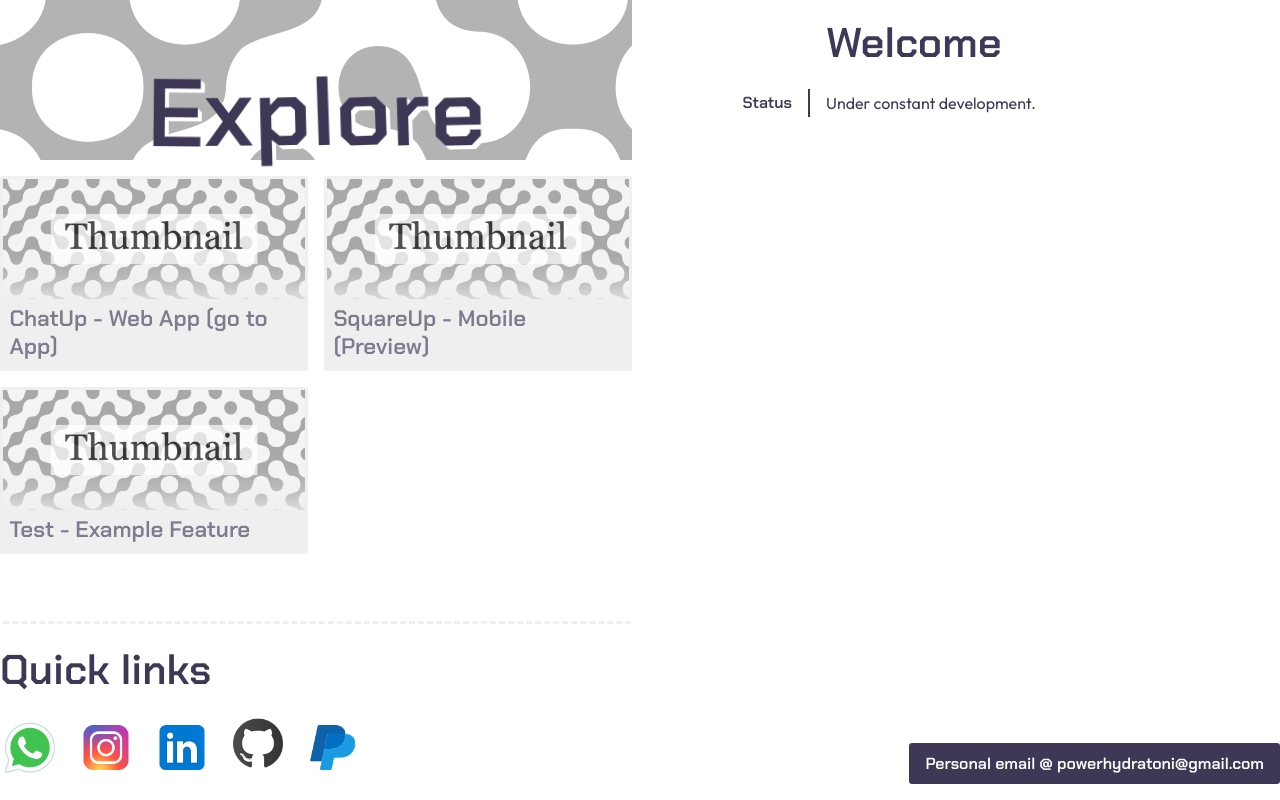
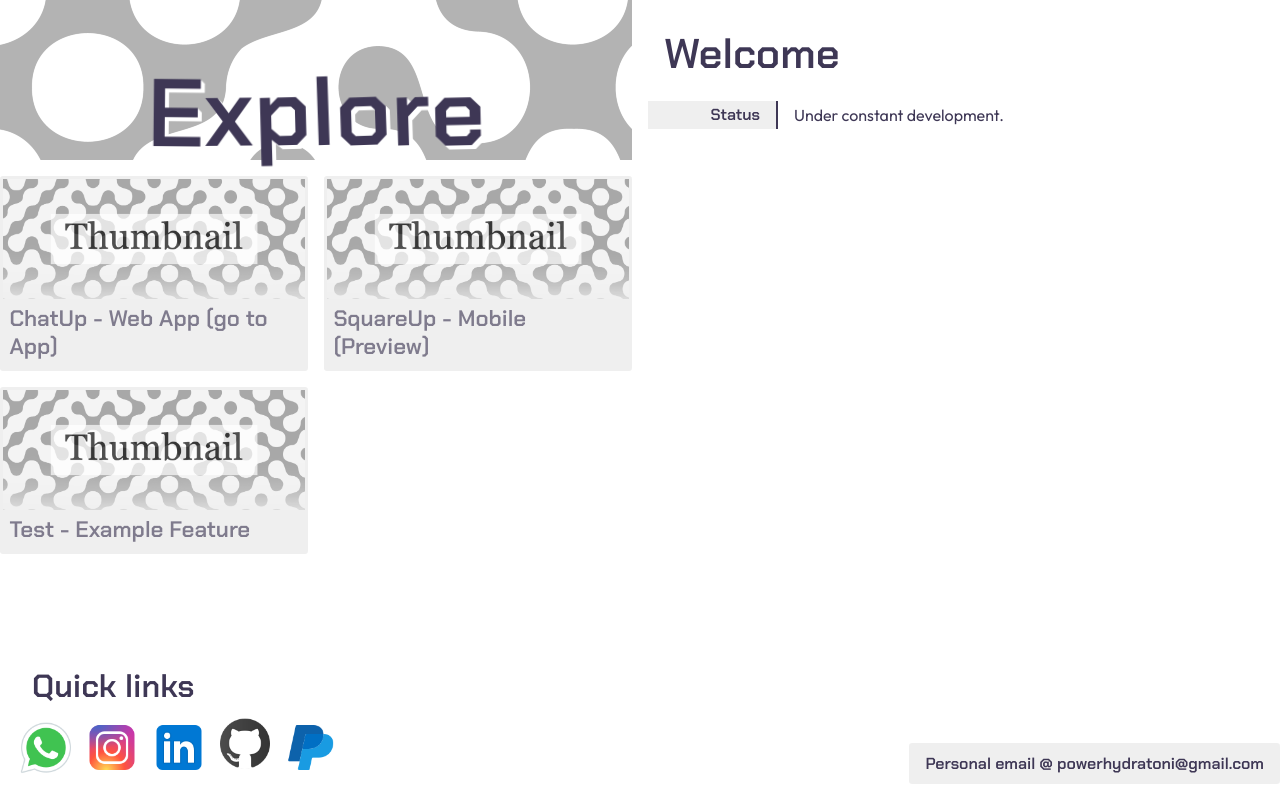
Before and after one commit to palloncino/antonioguiotto.com, a React (Create React App) app: page / in a window 1280 px wide. Built offline with nearby package versions, Linux system fonts and the light colour scheme.

Commit message:
style imporvements

```diff
--- a/src/components/AbsoluteFooter.css
+++ b/src/components/AbsoluteFooter.css
@@ -5,8 +5,8 @@
 }
 
 .absolute-footer-content {
-  background: var(--black-text);
-  color: var(--white);
+  background: var(--black-transparent-light);
+  color: var(--black-text);
   border-radius: .2rem;
   padding: .4rem 1rem;
 }
--- a/src/components/BottomLinks.css
+++ b/src/components/BottomLinks.css
@@ -1,15 +1,15 @@
 .connect-links-container {
-  padding: 2rem 0;
+  padding: 1rem;
   box-sizing: border-box;
   display: flex;
   flex-direction: column;
   align-items: flex-start;
   justify-content: center;
-  gap: 1rem;
   cursor: pointer;
   background: transparent;
   transition: all 0.2s ease;
-  border-top: 0.2rem dashed var(--black-transparent-light);
+  /* border-top: 0.2rem dashed var(--black-transparent-light); */
+  /* background: var(--black-transparent-light); */
   width: auto;
   border-radius: .2rem;
   right: 2rem;
@@ -21,7 +21,7 @@
   display: flex;
   align-items: center;
   justify-content: center;
-  gap: 1rem;
+  gap: .4rem;
   transition: all 0.2s ease;
   transform: scale(1) translateY(20%);
 }
@@ -35,7 +35,8 @@
 }
 
 .connect-links-container-description-title {
-  font-size: 2.6rem;
+  font-size: 2rem;
+  padding-left: 1rem;
   display: flex;
   flex-direction: column;
   justify-content: flex-start;
--- a/src/components/PreviewCard.css
+++ b/src/components/PreviewCard.css
@@ -48,10 +48,11 @@
   font-family: "Custom";
   margin-right: 1rem;
   border-right: 2px solid var(--black-text);
+  background: var(--black-transparent-light);
   text-align: end;
   padding: 0rem 1rem;
-  width: 8rem;
-  min-width: 8rem;
+  width: 6rem;
+  min-width: 6rem;
 }
 .explore-page-card-preview-title span {
   display: inline-block;
@@ -64,12 +65,14 @@
 
 .preview-card-title {
   font-size: 2.6rem;
-  margin: .8rem 0 2rem 0;
+  margin: .8rem 0 1rem 1rem;
   display: flex;
   flex-direction: column;
-  justify-content: flex-start;
+  justify-content: center;
   align-items: flex-start;
   font-family: "Custom";
+  height: 50px;
+  width: 100%;
 }
 
 h3 span:nth-child(2) {
--- a/src/components/PreviewCard.tsx
+++ b/src/components/PreviewCard.tsx
@@ -48,23 +48,12 @@ const PreviewCard = ({
               <img src={images[0]} alt={`${title}`} />
             )}
           </div>
-          {title && (
-            <div className="preview-text-description-devices">
-            <div className="preview-text-description-key"></div>
-            <div className="preview-card-title">
-              {title}
-            </div>
-          </div>
-          )}
-          {description && (
-            <div className="preview-text-description-devices">
-              <div className="preview-text-description-key">About</div>
-              <div className="preview-text-description-value">
-                {description}
+          <div className="preview-text-description-container">
+            {title && (
+              <div className="preview-text-description-devices">
+                <div className="preview-card-title">{title}</div>
               </div>
-            </div>
-          )}
-          <div className="preview-text-description-container">
+            )}
             {devices && (
               <div className="preview-text-description-devices">
                 <div className="preview-text-description-key">Devices</div>
@@ -77,6 +66,14 @@ const PreviewCard = ({
                 <div className="preview-text-description-value">{status}</div>
               </div>
             )}
+            {description && (
+              <div className="preview-text-description-devices">
+                <div className="preview-text-description-key">About</div>
+                <div className="preview-text-description-value">
+                  {description}
+                </div>
+              </div>
+            )}
           </div>
         </div>
       </div>
```
